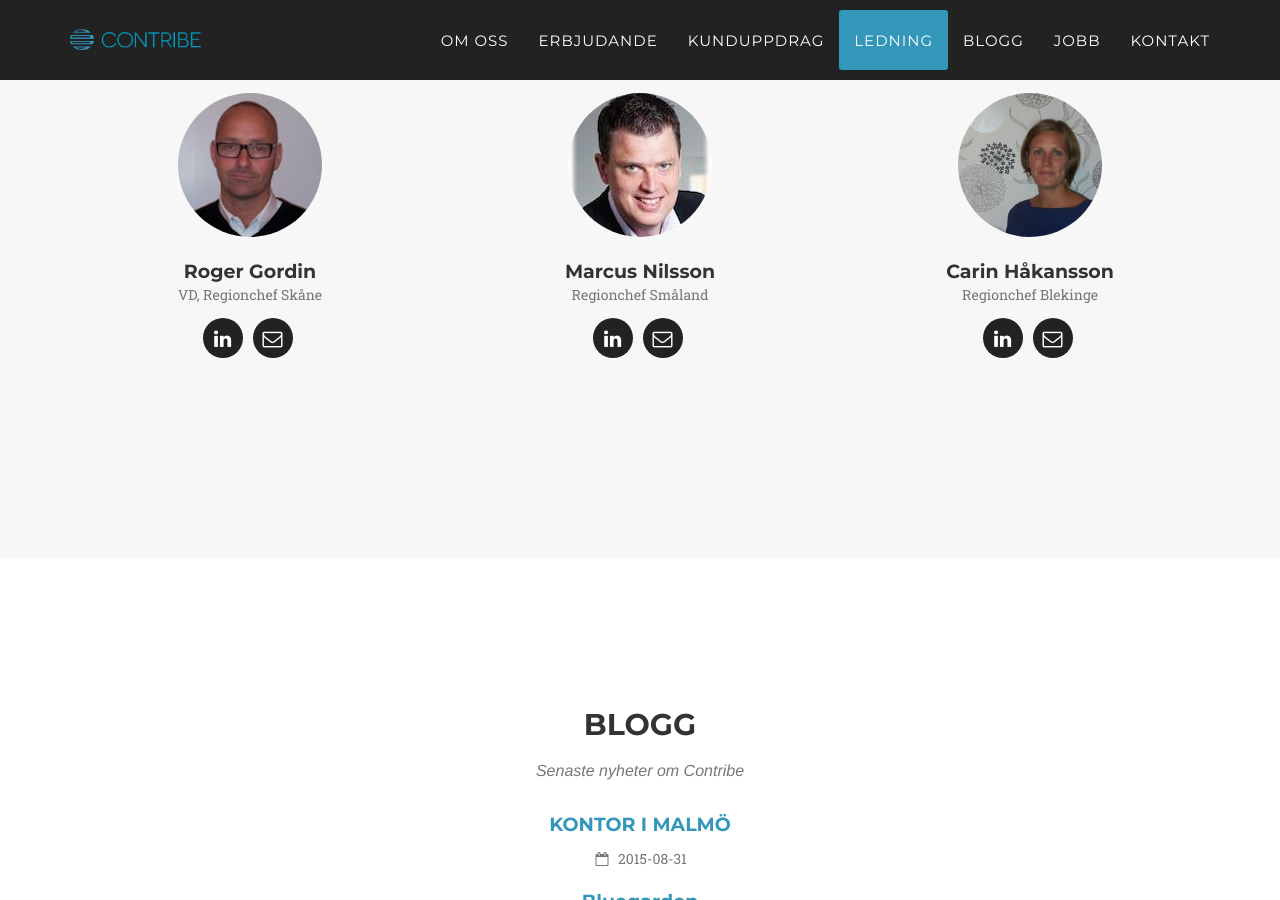
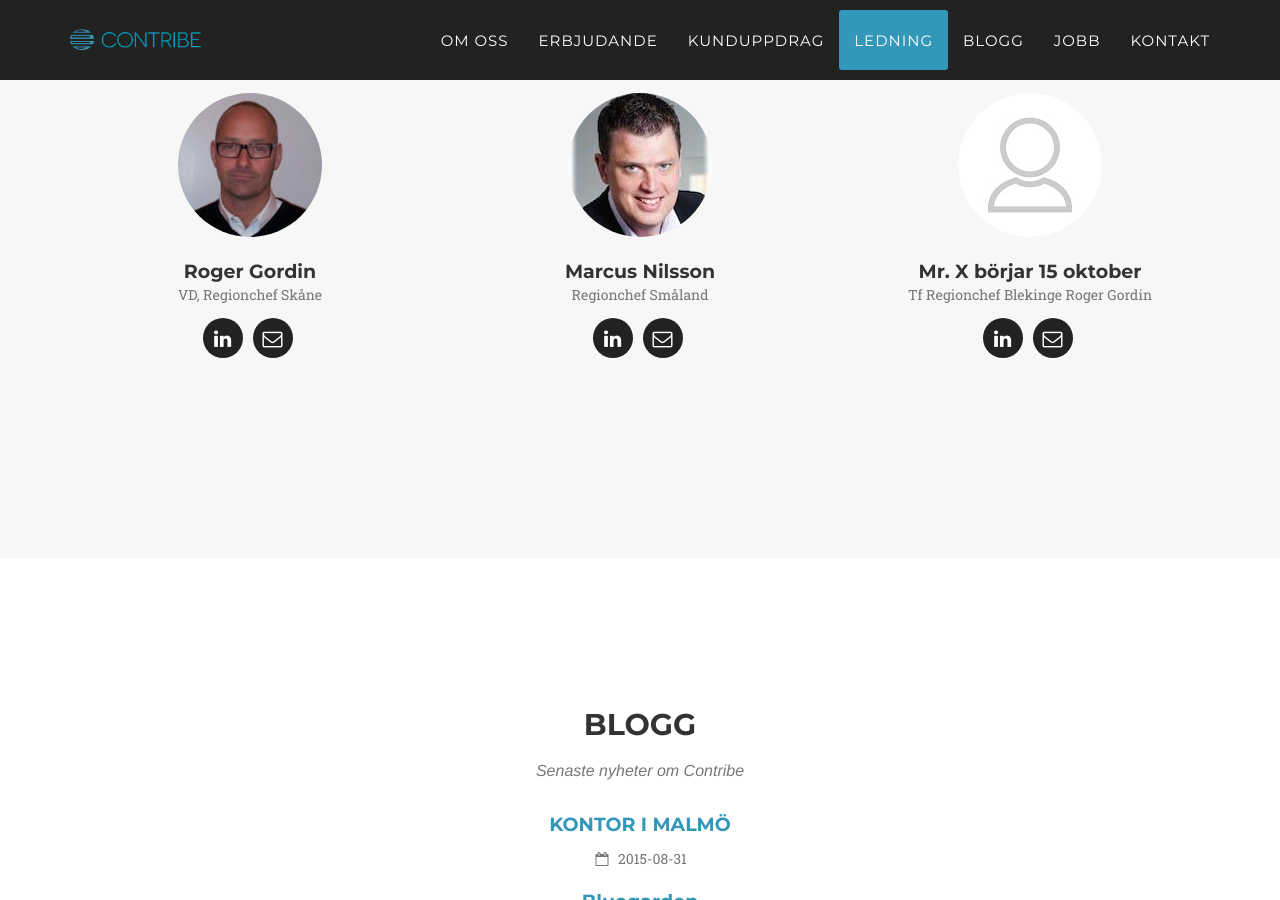
Before and after one commit to contribe/contribe, a Jekyll site: the page built from index.html, in a window 1280 px wide and 900 px high, scrolled down 4427 px. Built offline with Jekyll 4.4.1, drawn with Linux system fonts in a browser that asks for light colours; nearby versions of some CDN libraries; some web fonts are replaced.

Commit message:
removed Carin from team section and added placeholder

```diff
--- a/_config.yml
+++ b/_config.yml
@@ -31,14 +31,14 @@ people:
     - title: envelope-o
       url: mailto:marcus.nilsson@contribe.se
 
-- name: Carin Håkansson
-  pic: carin
-  position: Regionchef Blekinge
+- name: Mr. X börjar 15 oktober
+  pic: placeholder
+  position: Tf Regionchef Blekinge Roger Gordin
   social:
     - title: linkedin
-      url: https://se.linkedin.com/pub/carin-h%C3%A5kansson/9/b35/353
+      url: https://www.linkedin.com/pub/roger-gordin/2/a21/a83
     - title: envelope-o
-      url: mailto:carin.hakansson@contribe.se
+      url: mailto:roger.gordin@contribe.se
 
 # Social networks
 social:
```
Also changed, not shown: img/team/placeholder.jpg (added), js/cbpAnimatedHeader.min.js (deleted).
